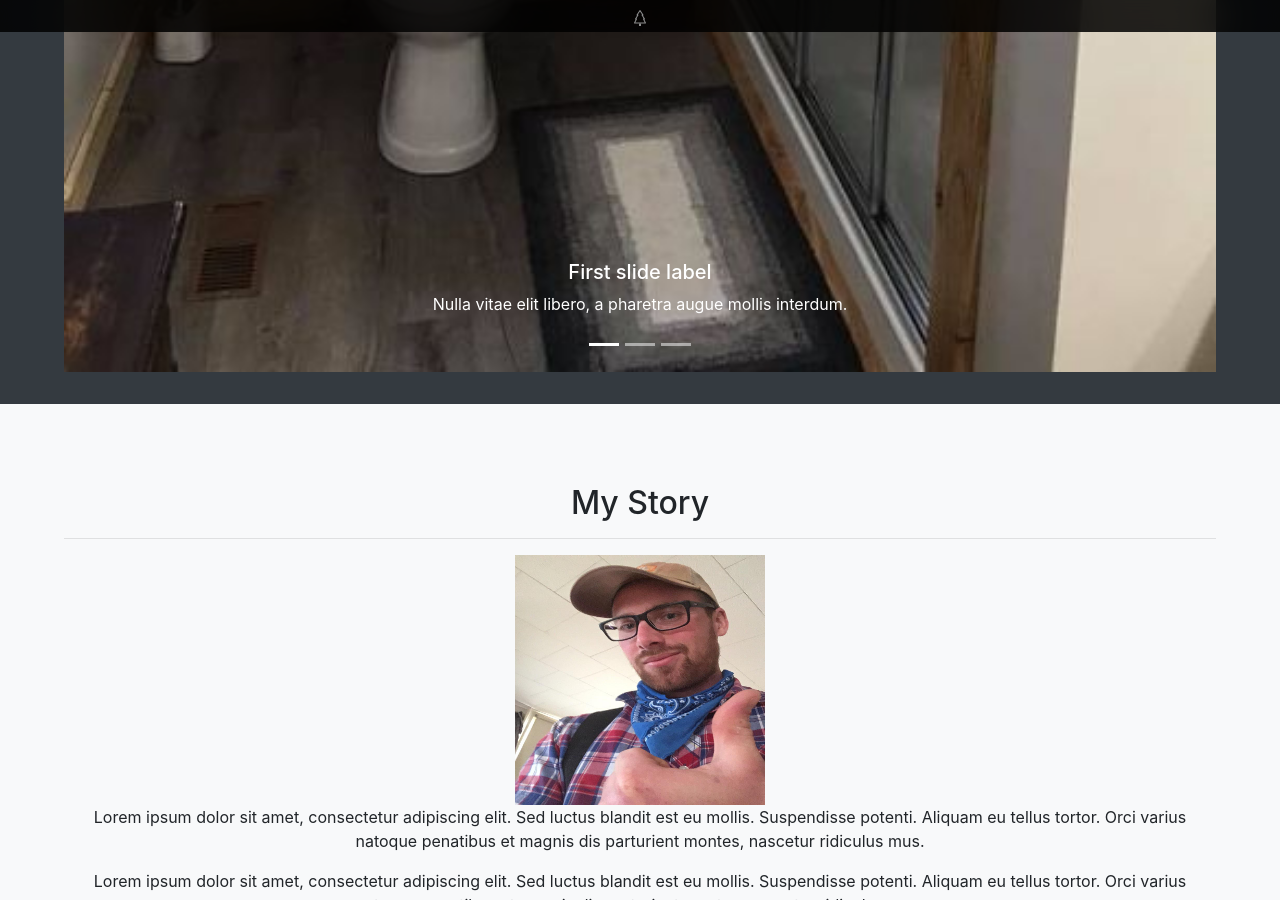
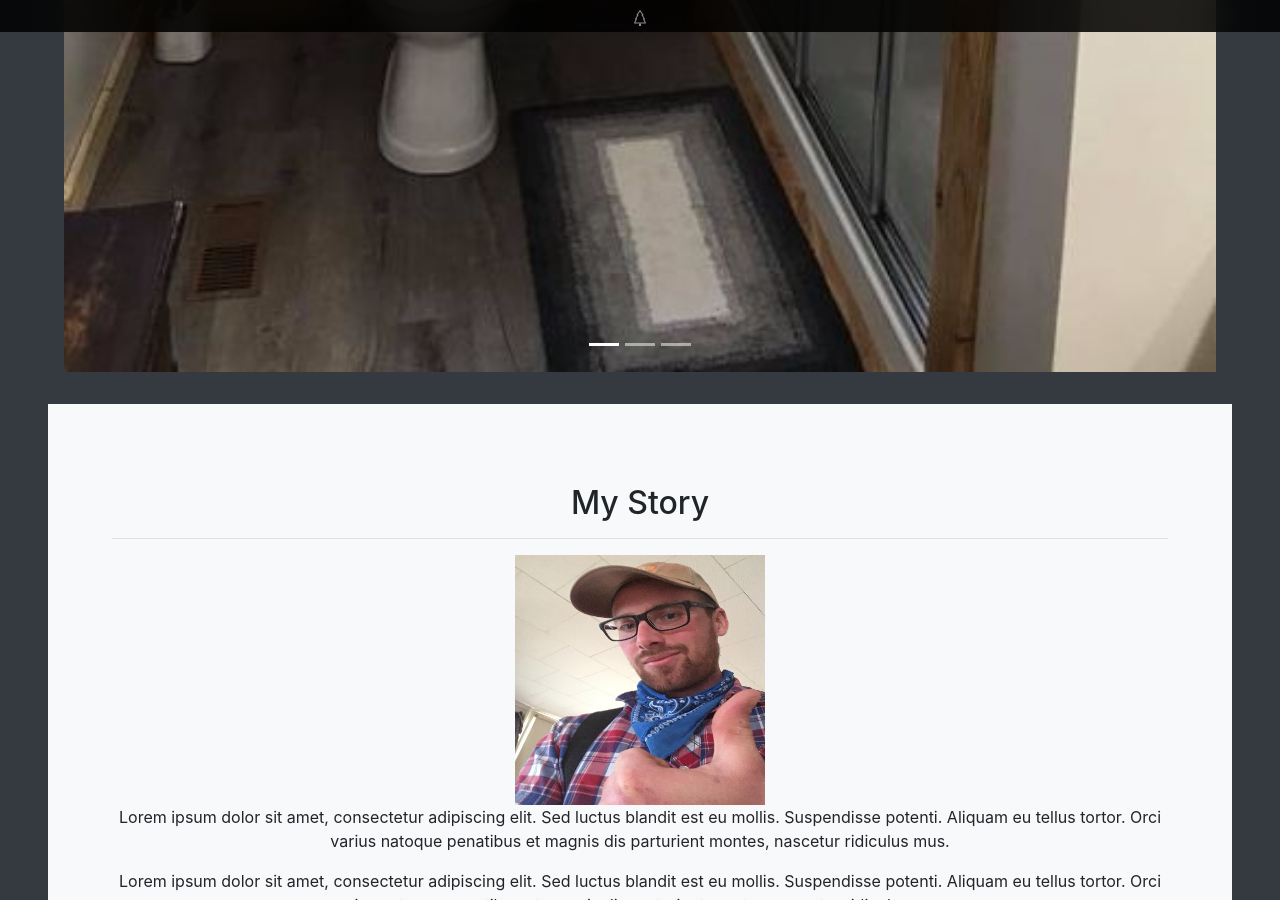
Before and after one commit to DBCarpentry/DBCarpentry.github.io, a Jekyll site: the page built from index.html, in a window 1280 px wide and 900 px high, scrolled down 2279 px. Built offline with Jekyll 4.4.1, drawn with Linux system fonts in a browser that asks for light colours.

Commit message:
carousel

```diff
--- a/index.html
+++ b/index.html
@@ -78,53 +78,38 @@ title: Index
     <!--div class="product-device shadow-sm d-none d-md-block"></div>
     <div class="product-device product-device-2 shadow-sm d-none d-md-block"></div-->
   </div>
-
-  <div class="bg-dark me-md-3 pt-3 px-3 pt-md-5 px-md-5 text-center overflow-hidden"  style="height: 100%; font-color:white">
+  <div class="bg-dark me-md-3 pt-3 px-3 pt-md-5 px-md-5 text-center overflow-hidden"  style="height: 100%">
     <div class="my-3 p-3">
       <h2 class="display-5">Gallery</h2>
       <hr></hr>
-
-
-
-      <div id="carouselExampleCaptions" class="carousel slide" data-bs-ride="carousel">
+      <div id="carouselExampleIndicators" class="carousel slide" data-bs-ride="carousel">
         <ol class="carousel-indicators">
-          <li data-bs-target="#carouselExampleCaptions" data-bs-slide-to="0" class="active"></li>
-          <li data-bs-target="#carouselExampleCaptions" data-bs-slide-to="1"></li>
-          <li data-bs-target="#carouselExampleCaptions" data-bs-slide-to="2"></li>
+          <li data-bs-target="#carouselExampleIndicators" data-bs-slide-to="0" class="active"></li>
+          <li data-bs-target="#carouselExampleIndicators" data-bs-slide-to="1"></li>
+          <li data-bs-target="#carouselExampleIndicators" data-bs-slide-to="2"></li>
         </ol>
         <div class="carousel-inner">
           <div class="carousel-item active">
-            <img src="assets/img/1.jpg" class="d-block w-100" alt="..." width="50%" height="50%">
-            <div class="carousel-caption d-none d-md-block">
-              <h5>First slide label</h5>
-              <p>Nulla vitae elit libero, a pharetra augue mollis interdum.</p>
-            </div>
+            <img src="assets/img/1.jpg" class="d-block w-100" alt="...">
           </div>
           <div class="carousel-item">
-            <img src="assets/img/2.jpg" class="d-block w-100" alt="..." width="50%" height="50%">
-            <div class="carousel-caption d-none d-md-block">
-              <h5>Second slide label</h5>
-              <p>Lorem ipsum dolor sit amet, consectetur adipiscing elit.</p>
-            </div>
+            <img src="assets/img/2.jpg" class="d-block w-100" alt="...">
           </div>
           <div class="carousel-item">
-            <img src="assets/img/3.jpg" class="d-block w-100" alt="..." width="50%" height="50%">
-            <div class="carousel-caption d-none d-md-block">
-              <h5>Third slide label</h5>
-              <p>Praesent commodo cursus magna, vel scelerisque nisl consectetur.</p>
-            </div>
+            <img src="assets/img/2.jpg" class="d-block w-100" alt="...">
           </div>
         </div>
-        <a class="carousel-control-prev" href="#carouselExampleCaptions" role="button" data-bs-slide="prev">
+        <a class="carousel-control-prev" href="#carouselExampleIndicators" role="button" data-bs-slide="prev">
           <span class="carousel-control-prev-icon" aria-hidden="true"></span>
           <span class="visually-hidden">Previous</span>
         </a>
-        <a class="carousel-control-next" href="#carouselExampleCaptions" role="button" data-bs-slide="next">
+        <a class="carousel-control-next" href="#carouselExampleIndicators" role="button" data-bs-slide="next">
           <span class="carousel-control-next-icon" aria-hidden="true"></span>
           <span class="visually-hidden">Next</span>
         </a>
       </div>
-      </div>
+
+
     <!--div class="bg-light shadow-sm mx-auto" style="width: 80%; height: 300px; border-radius: 21px 21px 0 0;"></div-->
     </div>
     <div class="bg-light me-md-3 pt-3 px-3 pt-md-5 px-md-5 text-center overflow-hidden"  style="height: 100%">
```
